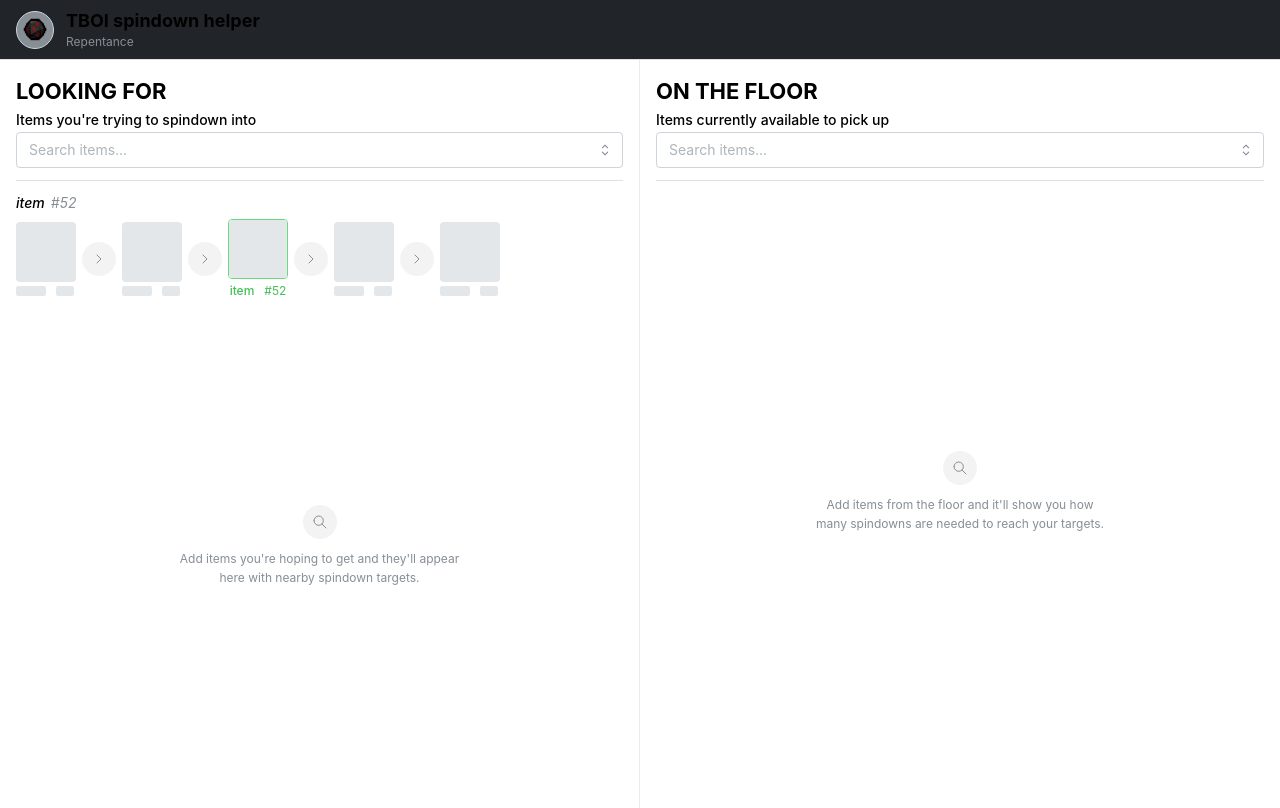
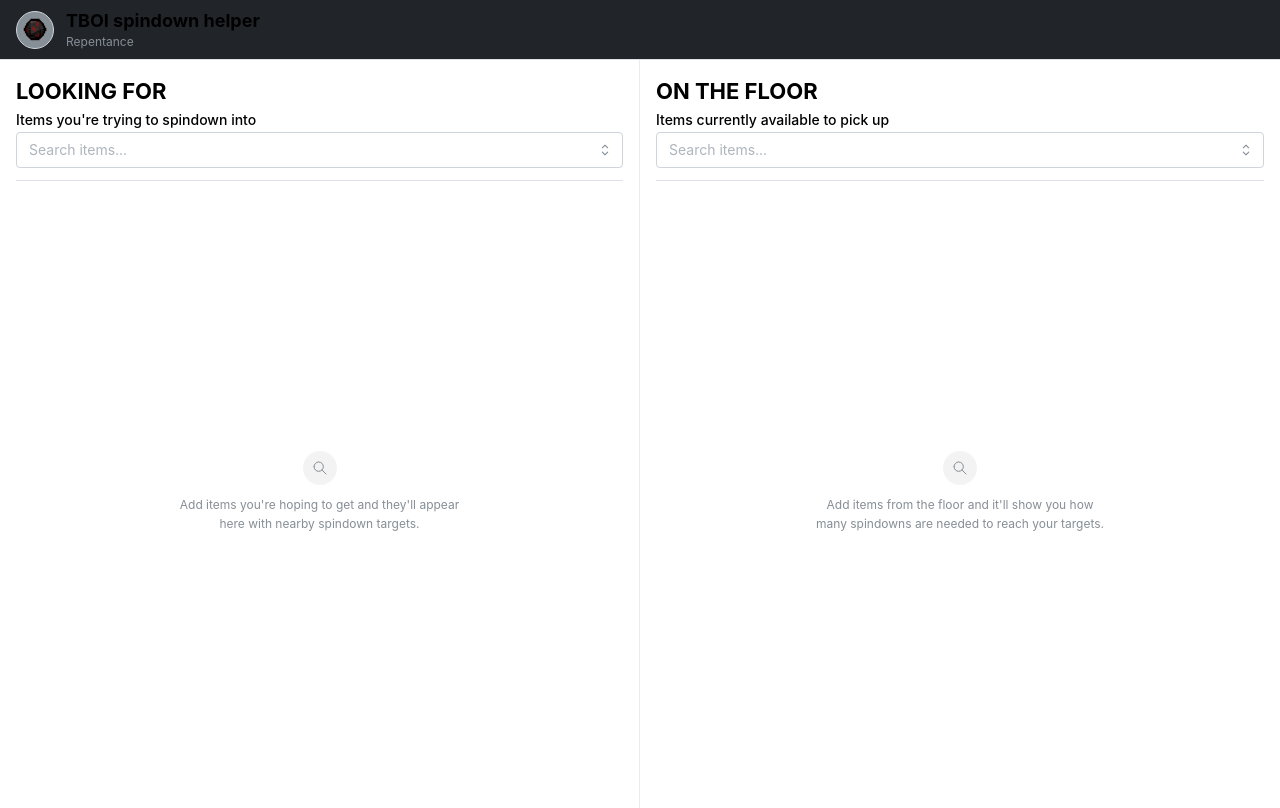
Before and after one commit to ShaigroRB/tboi-spindown-helper, a React (Vite) app: page / in a window 1280 px wide. Built offline with nearby package versions, Linux system fonts and the light colour scheme.

Commit message:
new design for selected items that user is looking for

```diff
--- a/src/LookedForItem.tsx
+++ b/src/LookedForItem.tsx
@@ -1,83 +1,90 @@
-import { Group, Skeleton, Stack, Text, ThemeIcon } from "@mantine/core";
+import { Box, Group, Image, Stack, Text } from "@mantine/core";
 import { IconChevronRight } from "@tabler/icons-react";
+import { itemsNames, getItemSourceFromId, itemIndexByName } from "./utils";
 
-interface LookedForItemSkeletonProps {
-  name: string;
-  id: number;
-}
+const ItemDisplay = ({ id }: { id: number }) => {
+  if (id < 0 || id >= itemsNames.length) {
+    return <span>No item</span>;
+  }
 
-export function LookedForItemSkeleton({
-  name,
-  id,
-}: LookedForItemSkeletonProps) {
+  const name = itemsNames[id];
+  const src = getItemSourceFromId(id);
+
   return (
-    <Stack gap={6}>
-      <Group gap={6} align="center" fs="italic">
+    <Stack gap={3} align="center" style={{ flexShrink: 0 }}>
+      <Image
+        src={src}
+        alt={name}
+        h="60px"
+        w="60px"
+        style={{ borderRadius: 6, imageRendering: "pixelated" }}
+      />
+      <Stack gap="xs" align="center">
         <Text size="sm" fw={500}>
           {name}
         </Text>
         <Text size="sm" c="dimmed">
           #{id}
         </Text>
+      </Stack>
+    </Stack>
+  );
+};
+
+const TargetItemDisplay = ({ id }: { id: number }) => {
+  return (
+    <Box
+      px="md"
+      style={{
+        borderRadius: 8,
+        border: "3px dotted var(--mantine-color-green-4)",
+        flexShrink: 0,
+      }}
+    >
+      <ItemDisplay id={id} />
+    </Box>
+  );
+};
+
+export const LookedForItem = ({ name }: { name: string }) => {
+  const id = itemIndexByName[name];
+
+  return (
+    <Stack
+      gap={6}
+      w="100%"
+      pl="sm"
+      py="2px"
+      style={{
+        borderLeft: "5px solid var(--mantine-color-dark-4)",
+      }}
+    >
+      <Group gap={4} align="center">
+        <Text fw={700}>{name}</Text>
+        <Text fw={700} c="dimmed">
+          #{id}
+        </Text>
       </Group>
 
-      <Group gap={6} align="center" wrap="nowrap">
-        <ItemSkeleton />
+      <Group gap={6} justify="space-between" wrap="nowrap">
+        <ItemDisplay id={id + 2} />
         <Chevron />
-        <ItemSkeleton />
+        <ItemDisplay id={id + 1} />
         <Chevron />
-        <ItemPill name={name} id={id} />
+        <TargetItemDisplay id={id} />
         <Chevron />
-        <ItemSkeleton />
+        <ItemDisplay id={id - 1} />
         <Chevron />
-        <ItemSkeleton />
+        <ItemDisplay id={id - 2} />
       </Group>
     </Stack>
   );
-}
+};
 
-function ItemSkeleton() {
+const Chevron = () => {
   return (
-    <Stack gap={4} align="center" style={{ flexShrink: 0 }}>
-      <Skeleton height={60} width={60} radius="sm" />
-      <Group w="100%" gap="xs">
-        <Skeleton height={10} width="50%" radius="xs" />
-        <Skeleton height={10} width="30%" radius="xs" />
-      </Group>
-    </Stack>
+    <Box c="dimmed">
+      <IconChevronRight />
+    </Box>
   );
-}
-
-function Chevron() {
-  return (
-    <ThemeIcon variant="light" color="gray" size="lg" radius="xl">
-      <IconChevronRight size={16} stroke={1.5} />
-    </ThemeIcon>
-  );
-}
-
-function ItemPill({ name, id }: { name: string; id: number }) {
-  return (
-    <Stack gap={4} align="center" style={{ flexShrink: 0 }}>
-      <Skeleton
-        style={(theme) => ({
-          width: 60,
-          height: 60,
-          borderRadius: theme.radius.sm,
-          border: `1px solid ${theme.colors.green[4]}`,
-          backgroundColor: theme.colors.green[0],
-        })}
-      >
-        {/* Image will go here */}
-      </Skeleton>
-      <Group gap="xs">
-        <Text size="xs" fw={500} c="green">
-          {name}
-        </Text>
-        <Text size="xs" c="green.6">
-          #{id}
-        </Text>
-      </Group>
-    </Stack>
-  );
-}
+};
--- a/src/WantedPanel.tsx
+++ b/src/WantedPanel.tsx
@@ -1,8 +1,7 @@
-import { Box, Divider, Group, Stack, Text, Title } from "@mantine/core";
+import { Divider, Stack, Title } from "@mantine/core";
 import { ItemSelect } from "./ItemSelect";
-import type { Item } from "./ItemSelect";
 import { EmptyState } from "./components/EmptyState";
-import { LookedForItemSkeleton } from "./LookedForItem";
+import { LookedForItem } from "./LookedForItem";
 
 interface WantedPanelProps {
   selectedItems: string[];
@@ -24,9 +23,17 @@
 
       <Divider my="sm" />
 
-      <LookedForItemSkeleton name="item" id={52} />
+      {selectedItems.length === 0 && (
+        <EmptyState hint="Add items you're hoping to get and they'll appear here with nearby spindown targets." />
+      )}
 
-      <EmptyState hint="Add items you're hoping to get and they'll appear here with nearby spindown targets." />
+      {selectedItems.length > 0 && (
+        <Stack gap="xs">
+          {selectedItems.map((item) => (
+            <LookedForItem name={item} key={item} />
+          ))}
+        </Stack>
+      )}
     </Stack>
   );
 }
```
